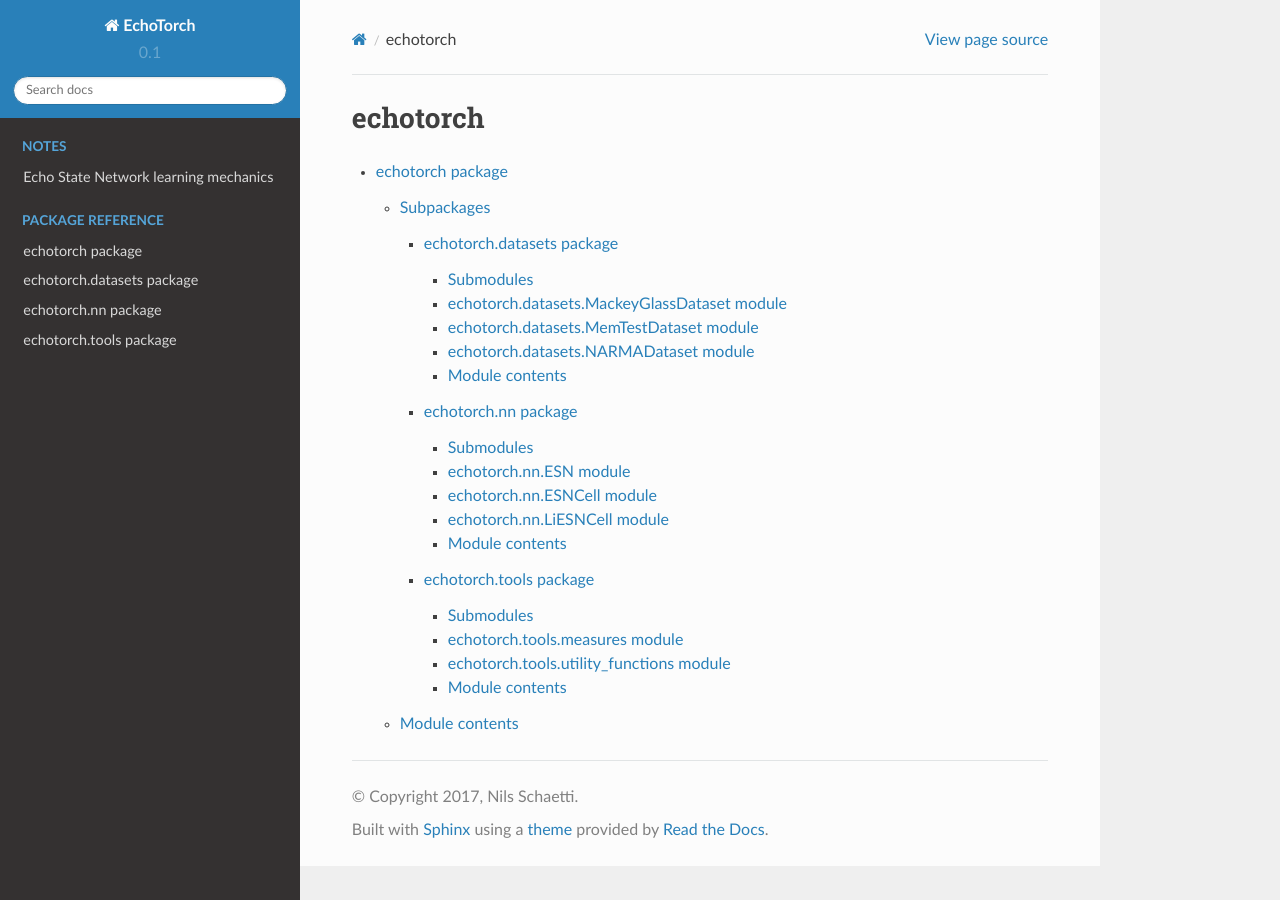
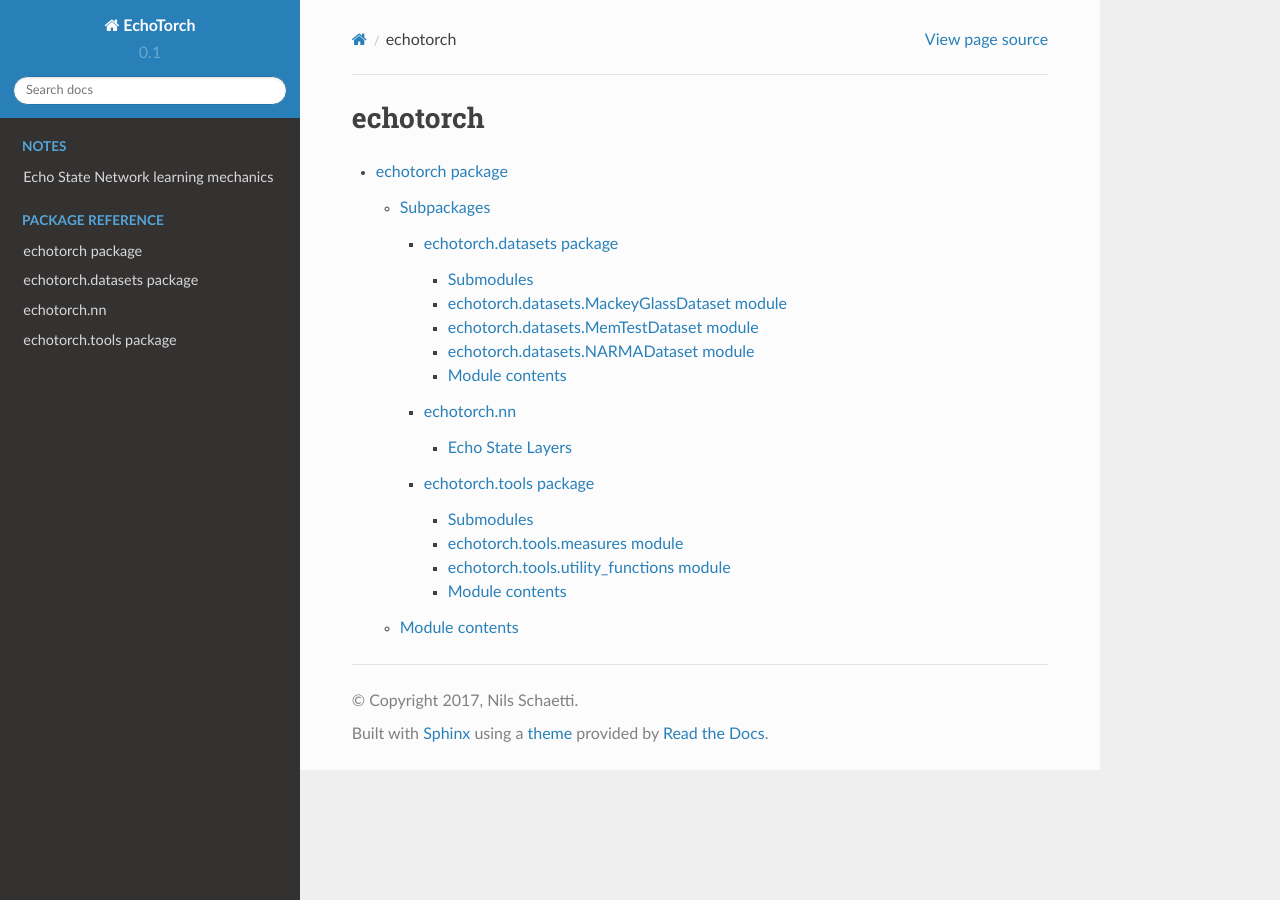
Before and after one commit to nschaetti/EchoTorch, a Sphinx documentation site: the page built from docs/source/modules.rst, in a window 1280 px wide. Built offline with Sphinx 7.4.7 and the Read the Docs theme 2.0.0, drawn with Linux system fonts in a browser that asks for light colours.

Commit message:
Package imports

```diff
--- a/docs/source/echotorch.nn.rst
+++ b/docs/source/echotorch.nn.rst
@@ -1,38 +1,20 @@
-echotorch\.nn package
-=====================
+echotorch.nn
+============
 
-Submodules
-----------
+.. automodule:: torch.nn
+.. currentmodule:: torch.nn
 
-echotorch\.nn\.ESN module
--------------------------
+Echo State Layers
+-----------------
 
-.. automodule:: echotorch.nn.ESN
+ESNCell
+~~~~~~~
+
+.. autoclass:: nn.ESNCell
     :members:
-    :undoc-members:
-    :show-inheritance:
 
-echotorch\.nn\.ESNCell module
------------------------------
+ESN
+~~~
 
-.. automodule:: echotorch.nn.ESNCell
+.. autoclass:: nn.ESN
     :members:
-    :undoc-members:
-    :show-inheritance:
-
-echotorch\.nn\.LiESNCell module
--------------------------------
-
-.. automodule:: echotorch.nn.LiESNCell
-    :members:
-    :undoc-members:
-    :show-inheritance:
-
-
-Module contents
----------------
-
-.. automodule:: echotorch.nn
-    :members:
-    :undoc-members:
-    :show-inheritance:
```
